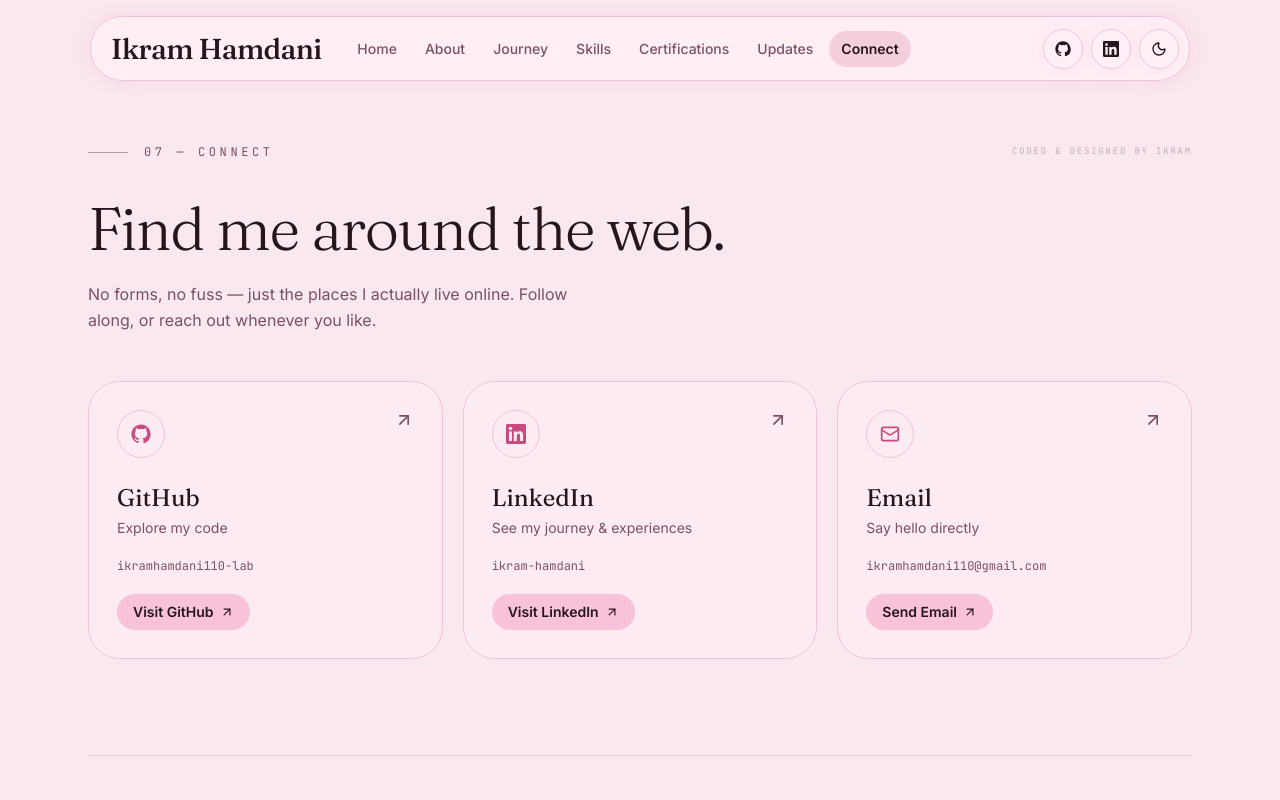
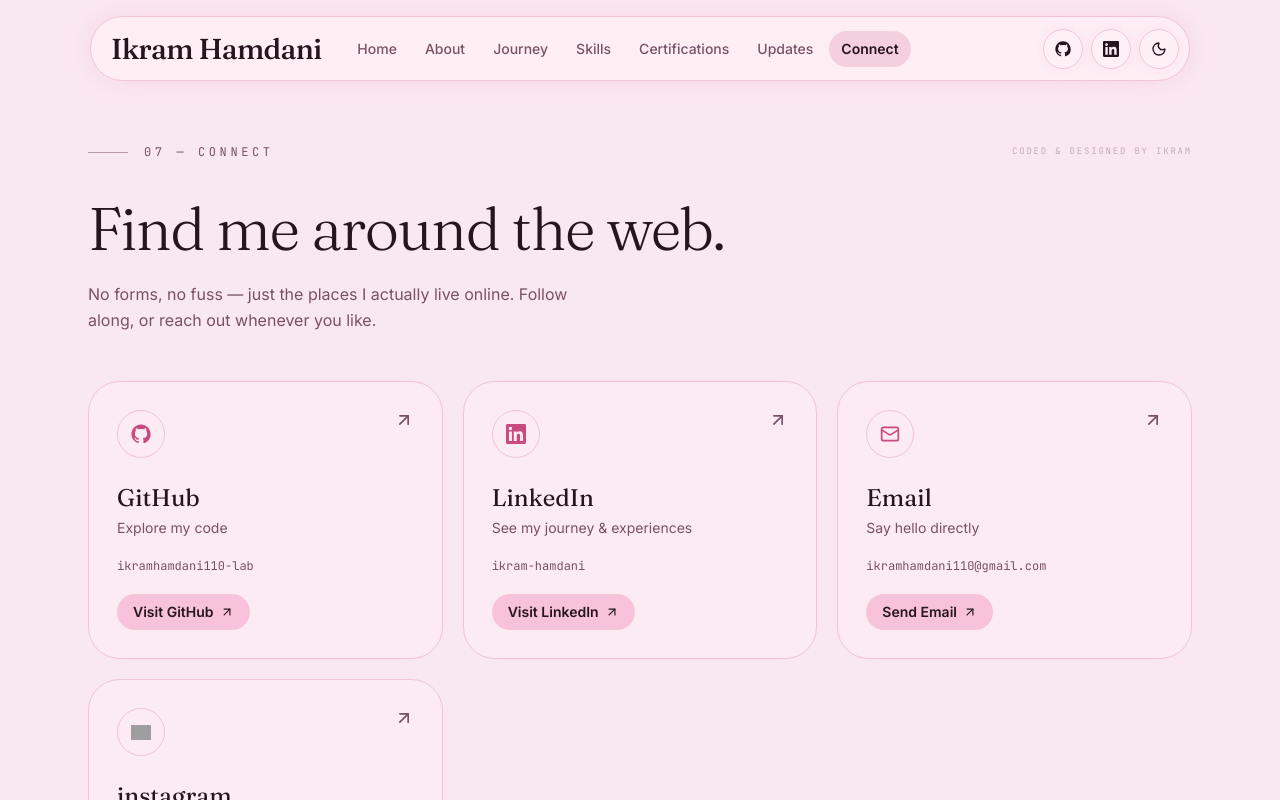
Before and after one commit to ikramhamdani110-lab/ikram-amber-portfolio, a Next.js app: page / in a window 1280 px wide. Both pictures are taken after a click on the button "Connect". Shown: the top 800 px of the page. Built offline with nearby package versions, Linux system fonts and the light colour scheme; grey boxes are pictures that could not be loaded.

Commit message:
Render admin-defined social links as full cards in Connect section

```diff
--- a/app/page.tsx
+++ b/app/page.tsx
@@ -156,7 +156,7 @@ export default function Page() {
                 {active === 'certifications' && <Certifications certifications={data.certifications} certificationsSettings={data.certificationsSettings} num={certNum} />}
                 {active === 'journey' && <Journey data={data.journey} linkedinUrl={data.socials?.linkedin} num={journeyNum} />}
                 {active === 'updates' && <Updates updates={data.updates} updatesSettings={data.updatesSettings} num={updatesNum} />}
-                {active === 'connect' && <Connect socials={data.socials} connect={data.connect} num={connectNum} />}
+                {active === 'connect' && <Connect socials={data.socials} connect={data.connect} customSocialLinks={data.customSocialLinks} num={connectNum} />}
               </motion.section>
             </AnimatePresence>
 
--- a/components/sections/connect.tsx
+++ b/components/sections/connect.tsx
@@ -1,7 +1,7 @@
 'use client'
 
 import { motion } from 'framer-motion'
-import { ArrowUpRight, Mail } from 'lucide-react'
+import { ArrowUpRight, Mail, Globe } from 'lucide-react'
 import { GithubIcon, LinkedinIcon } from '@/components/brand-icons'
 import type { DbSchema } from '@/lib/db'
 import { SectionLabel } from '@/components/section-label'
@@ -9,10 +9,11 @@ import { SectionLabel } from '@/components/section-label'
 interface Props {
   socials: DbSchema['socials']
   connect: DbSchema['connect']
+  customSocialLinks?: DbSchema['customSocialLinks']
   num?: string
 }
 
-export function Connect({ socials, connect, num = '06' }: Props) {
+export function Connect({ socials, connect, customSocialLinks = [], num = '06' }: Props) {
   const githubUrl = socials?.github ?? ''
   const linkedinUrl = socials?.linkedin ?? ''
   const emailVal = socials?.email ?? ''
@@ -52,6 +53,17 @@ export function Connect({ socials, connect, num = '06' }: Props) {
     }
   }
 
+  const getGenericHandle = (url: string) => {
+    if (!url) return ''
+    try {
+      const cleaned = url.replace(/\/$/, '')
+      const parts = cleaned.split('/')
+      return parts[parts.length - 1] || ''
+    } catch {
+      return ''
+    }
+  }
+
   const cards = [
     {
       icon: GithubIcon,
@@ -77,6 +89,28 @@ export function Connect({ socials, connect, num = '06' }: Props) {
       cta: emailCta,
       href: emailVal ? `mailto:${emailVal}` : '#',
     },
+    // Custom social links from the Admin Dashboard — rendered as full cards
+    // identical in structure and styling to the three cards above.
+    ...(customSocialLinks || []).map((link) => ({
+      icon: link.icon
+        ? function CustomSocialIcon(props: { className?: string }) {
+            return (
+              // eslint-disable-next-line @next/next/no-img-element
+              <img
+                src={link.icon}
+                alt={`${link.name} icon`}
+                className={props.className ?? 'size-5'}
+                style={{ objectFit: 'contain' as const }}
+              />
+            )
+          }
+        : Globe,
+      title: link.name,
+      sub: `Follow my ${link.name}`,
+      handle: getGenericHandle(link.url) || link.name.toLowerCase(),
+      cta: `Visit ${link.name}`,
+      href: link.url || '#',
+    })),
   ]
 
   return (
@@ -94,7 +128,7 @@ export function Connect({ socials, connect, num = '06' }: Props) {
       <div className="mt-12 grid gap-5 md:grid-cols-3">
         {cards.map((card, i) => (
           <motion.a
-            key={card.title}
+            key={`${card.title}-${i}`}
             href={card.href}
             target="_blank"
             rel="noreferrer"
```
